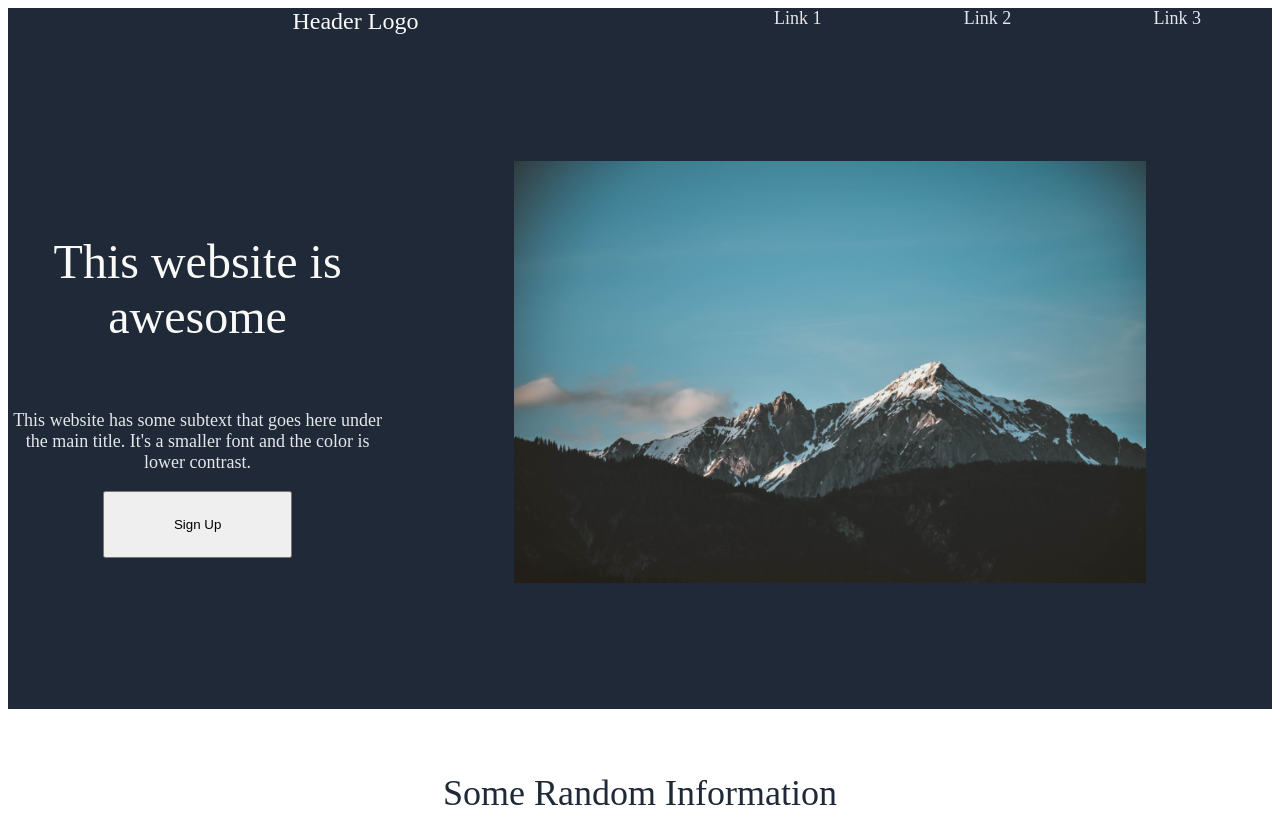
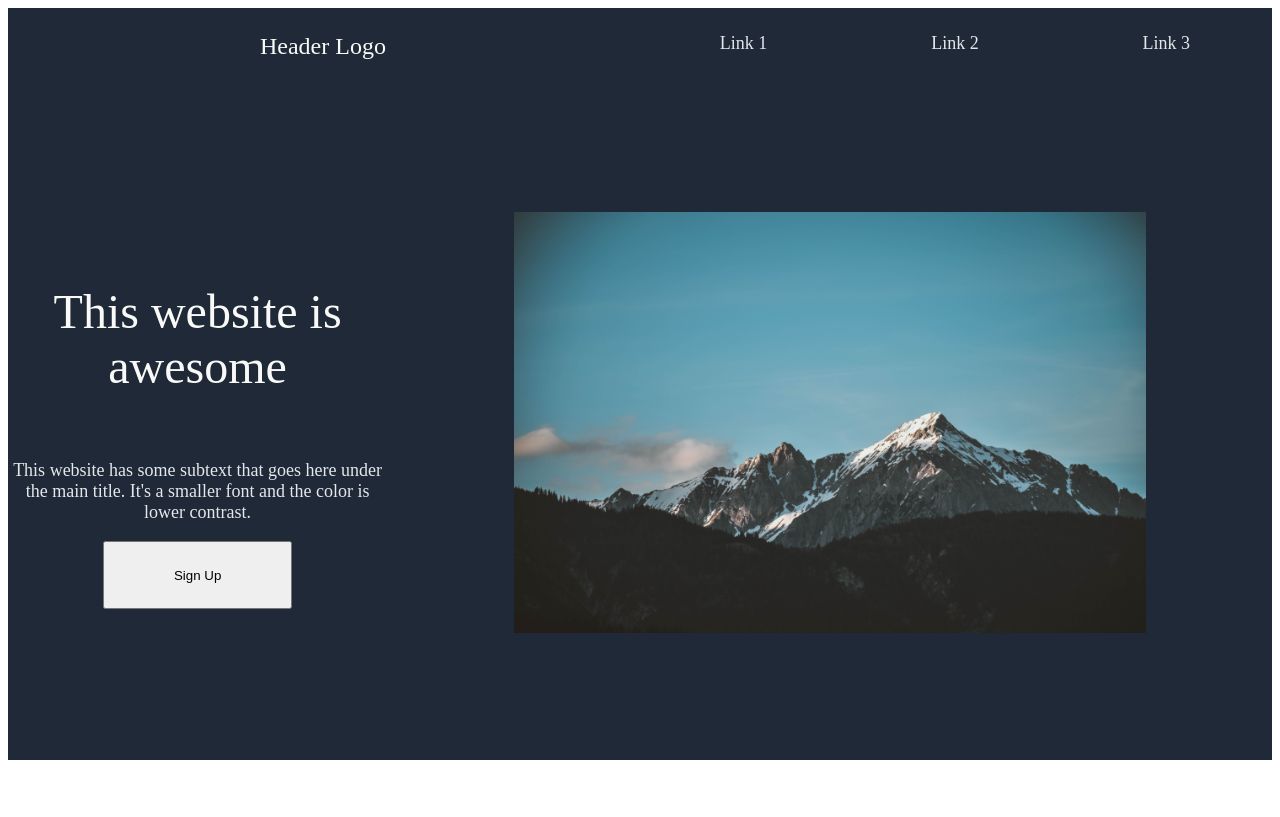
Before and after one commit to Adonuu/odin-landing-page, a plain HTML site: page index.html in a window 1280 px wide. Shown: the top 817 px of the page. Drawn offline with Linux system fonts and the light colour scheme.

Commit message:
added padding to navBar to space text off top of page

```diff
--- a/css/index.css
+++ b/css/index.css
@@ -30,6 +30,10 @@
 
 #navBar > .headerSecondary {
     flex-grow: 1;
+}
+
+#navBar > * {
+    padding: 2%;
 }
 
 .heroMain {
```
